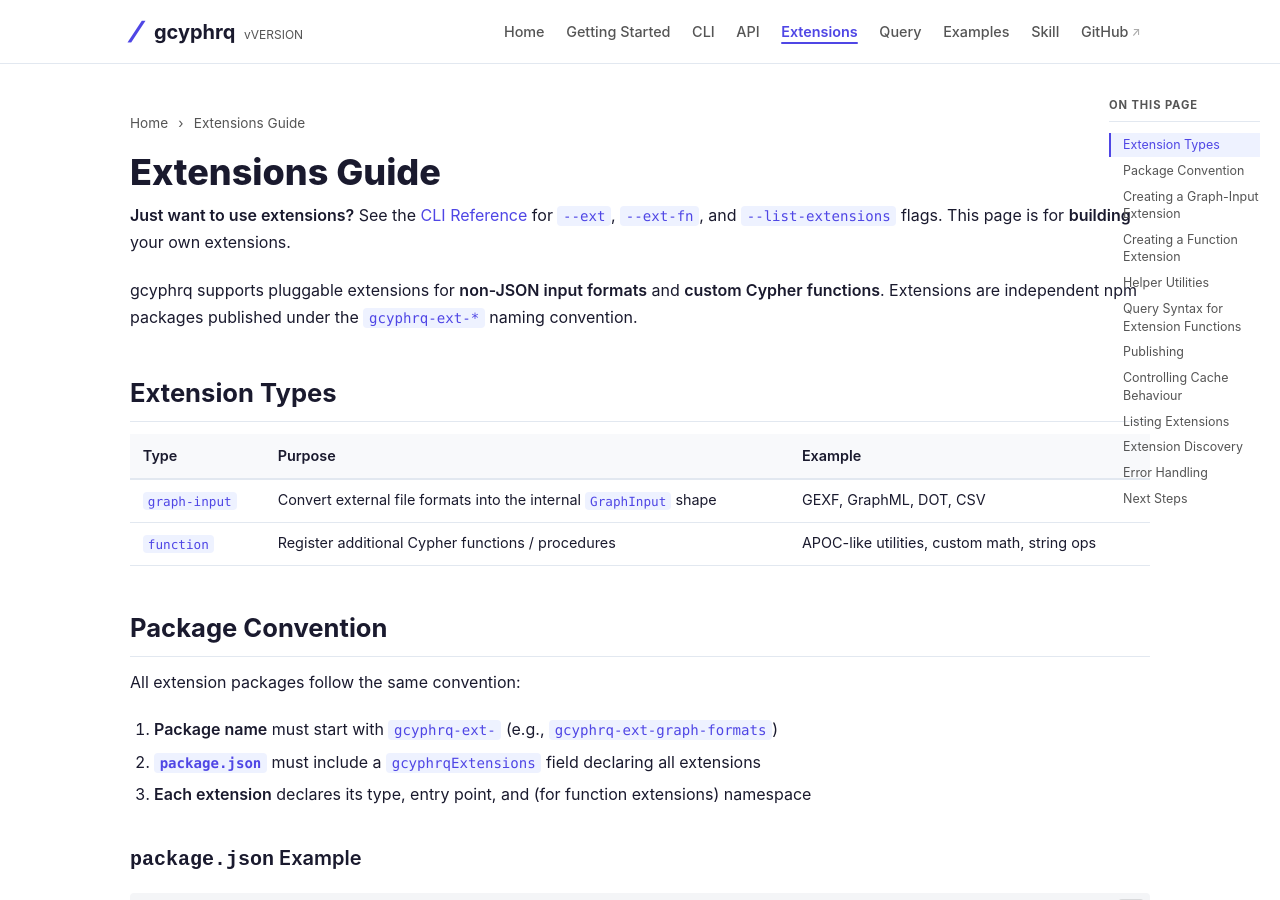
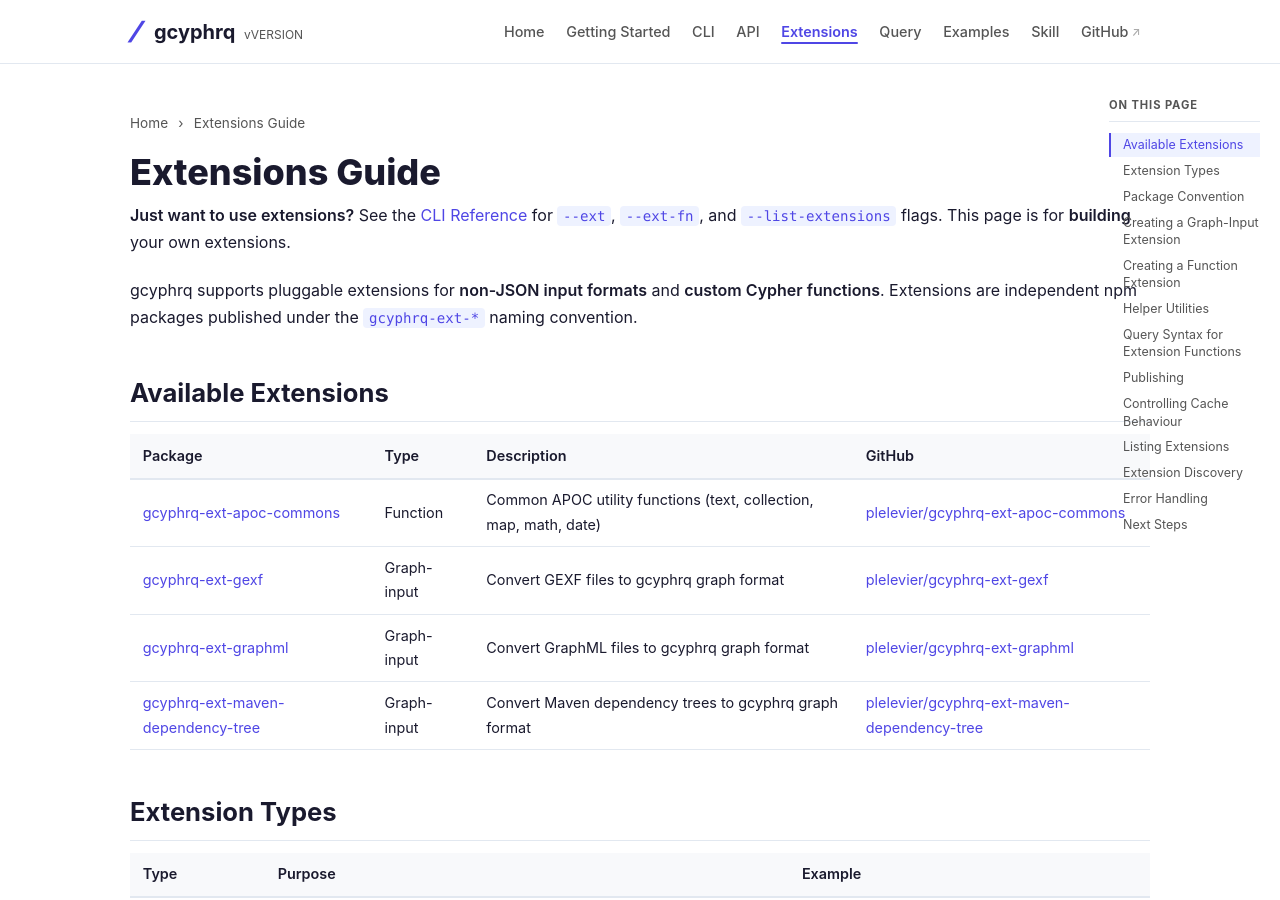
Before and after one commit to plelevier/gcyphrq, a Jekyll site: the page built from docs/extensions.md, in a window 1280 px wide and 900 px high. Built offline with Jekyll 4.4.1, drawn with Linux system fonts in a browser that asks for light colours.

Commit message:
docs: add available extensions table to extensions.md
List all four published gcyphrq extensions (apoc-commons, gexf, graphml,
maven-dependency-tree) with npm package links, GitHub repo links, type,
and short descriptions.

```diff
--- a/docs/extensions.md
+++ b/docs/extensions.md
@@ -13,6 +13,15 @@ description: Create gcyphrq extensions for custom input formats and functions.
 > **Just want to use extensions?** See the [CLI Reference]({{ '/cli/' | relative_url }}) for `--ext`, `--ext-fn`, and `--list-extensions` flags. This page is for **building** your own extensions.
 
 gcyphrq supports pluggable extensions for **non-JSON input formats** and **custom Cypher functions**. Extensions are independent npm packages published under the `gcyphrq-ext-*` naming convention.
+
+## Available Extensions
+
+| Package | Type | Description | GitHub |
+|---|---|---|---|
+| [gcyphrq-ext-apoc-commons](https://www.npmjs.com/package/gcyphrq-ext-apoc-commons) | Function | Common APOC utility functions (text, collection, map, math, date) | [plelevier/gcyphrq-ext-apoc-commons](https://github.com/plelevier/gcyphrq-ext-apoc-commons) |
+| [gcyphrq-ext-gexf](https://www.npmjs.com/package/gcyphrq-ext-gexf) | Graph-input | Convert GEXF files to gcyphrq graph format | [plelevier/gcyphrq-ext-gexf](https://github.com/plelevier/gcyphrq-ext-gexf) |
+| [gcyphrq-ext-graphml](https://www.npmjs.com/package/gcyphrq-ext-graphml) | Graph-input | Convert GraphML files to gcyphrq graph format | [plelevier/gcyphrq-ext-graphml](https://github.com/plelevier/gcyphrq-ext-graphml) |
+| [gcyphrq-ext-maven-dependency-tree](https://www.npmjs.com/package/gcyphrq-ext-maven-dependency-tree) | Graph-input | Convert Maven dependency trees to gcyphrq graph format | [plelevier/gcyphrq-ext-maven-dependency-tree](https://github.com/plelevier/gcyphrq-ext-maven-dependency-tree) |
 
 ## Extension Types
 
```
